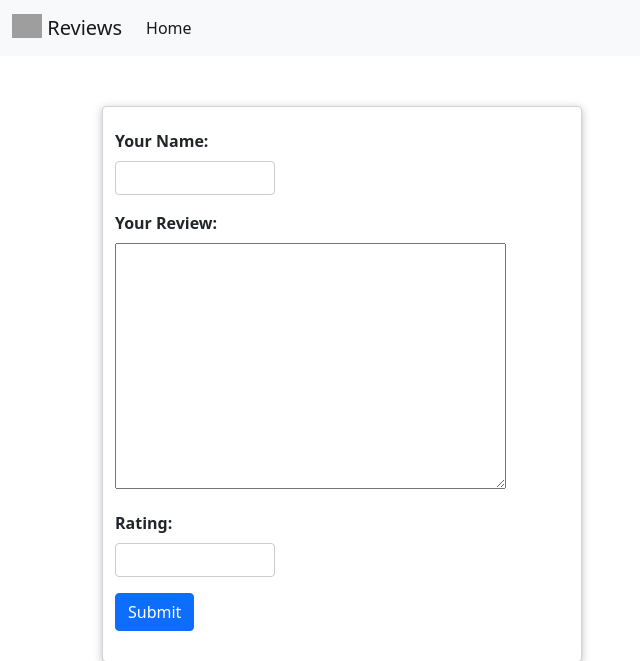
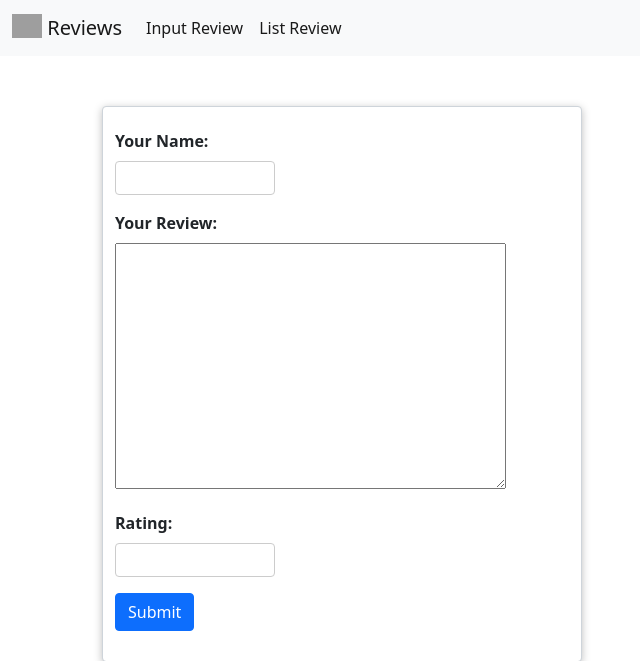
Before and after one commit to Prasetya-Adi/Django-Udemy, a Django app: page /reviews/ in a window 1280 px wide. Shown: the top 661 px of the page, without its empty margins (0-640 px from the left). Run offline with Django 3.2, Linux system fonts and the light colour scheme; grey boxes are pictures that could not be loaded.

Commit message:
finish Class View, update all the views into Class

```diff
--- a/webapp/reviews/templates/reviews/base.html
+++ b/webapp/reviews/templates/reviews/base.html
@@ -33,7 +33,10 @@
             <div class="collapse navbar-collapse" id="navbarNav">
                 <ul class="navbar-nav">
                     <li class="nav-item">
-                        <a class="nav-link active" aria-current="page" href={% url 'HomeReviews' %}>Home</a>
+                        <a class="nav-link active" aria-current="page" href={% url 'HomeReviews' %}>Input Review</a>
+                    </li>
+                    <li class="nav-item">
+                        <a class="nav-link active" aria-current="page" href={% url 'listReviews' %}>List Review</a>
                     </li>
                 </ul>
             </div>
--- a/webapp/reviews/urls.py
+++ b/webapp/reviews/urls.py
@@ -2,6 +2,8 @@ from django.urls import path
 from . import views
 
 urlpatterns = [
+    path("list/<int:pk>", views.SingleReviewView.as_view(), name='one_Reviews'),
+    path("list", views.ReviewListView.as_view(), name='listReviews'),
     path("you", views.thankyouView.as_view(), name='youReviews'),
     path("", views.ReviewView.as_view(), name='HomeReviews'),
 ]
--- a/webapp/reviews/views.py
+++ b/webapp/reviews/views.py
@@ -1,26 +1,51 @@
+from django.db.models.base import Model
+from django.forms.forms import Form
+import reviews
 from django.conf.urls import url
 from django.http.response import HttpResponse
 from django.shortcuts import render, HttpResponseRedirect
 from django.views import View
 from django.views.generic.base import TemplateView
+from django.views.generic import ListView, DetailView
+from django.views.generic.edit import FormView, CreateView, UpdateView, DeleteView
+
 
 from .forms import ReviewForms
+from .models import Review
 
 # Create your views here.
 
+# FIRST OPTION
+# class ReviewView(View):
+#     def get(self, request):
+#         form = ReviewForms()
+#         return render(request, 'reviews/index.html', {'title': "Reviews", 'form': form})
 
-class ReviewView(View):
-    def get(self, request):
-        form = ReviewForms()
-        return render(request, 'reviews/index.html', {'title': "Reviews", 'form': form})
+#     def post(self, request):
+#         form = ReviewForms(request.POST)
 
-    def post(self, request):
-        form = ReviewForms(request.POST)
+#         if form.is_valid():
+#             form.save()
+#             return HttpResponseRedirect('/reviews/you')
+#         return render(request, 'reviews/index.html', {'title': "Reviews", 'form': form})
 
-        if form.is_valid():
-            form.save()
-            return HttpResponseRedirect('/reviews/you')
-        return render(request, 'reviews/index.html', {'title': "Reviews", 'form': form})
+
+# SECOND OPTION
+# class ReviewView(FormView):
+#     form_class = ReviewForms
+#     template_name = 'reviews/index.html'
+#     success_url = '/reviews/you'
+
+#     def form_valid(self, form):
+#         form.save()
+#         return super().form_valid(form)
+
+# THIRD OPTION
+class ReviewView(CreateView):
+    Model = Review
+    form_class = ReviewForms
+    template_name = 'reviews/index.html'
+    success_url = '/reviews/you'
 
 
 class thankyouView(TemplateView):
@@ -30,3 +55,41 @@ class thankyouView(TemplateView):
         contex = super().get_context_data(**kwargs)
         contex['title'] = 'Thank You'
         return contex
+
+
+# class ReviewListView(TemplateView):
+#     template_name = 'reviews/review_list.html'
+
+#     def get_context_data(self, **kwargs):
+#         review = Review.objects.all()
+#         contex = super().get_context_data(**kwargs)
+#         contex['form'] = review
+#         return contex
+
+
+# ListView for show the list of database in an easy way
+class ReviewListView(ListView):
+    template_name = 'reviews/review_list.html'
+    model = Review
+    context_object_name = 'reviews'
+
+    # query for getting more than 4
+    def get_queryset(self):
+        basequery = super().get_queryset()
+        data = basequery.filter(rating__gt=4)
+        return data
+
+
+# class SingleReviewView(TemplateView):
+#     template_name = 'reviews/single_review.html'
+
+#     def get_context_data(self, **kwargs):
+#         review_id = kwargs['id']
+#         review = Review.objects.get(pk=review_id)
+#         contex = super().get_context_data(**kwargs)
+#         contex['review'] = review
+#         return contex
+
+class SingleReviewView(DetailView):
+    template_name = 'reviews/single_review.html'
+    model = Review
```
Also changed, not shown: webapp/reviews/templates/reviews/review_list.html (added, +15 -0 lines), webapp/reviews/templates/reviews/single_review.html (added, +9 -0 lines), webapp/db.sqlite3.
